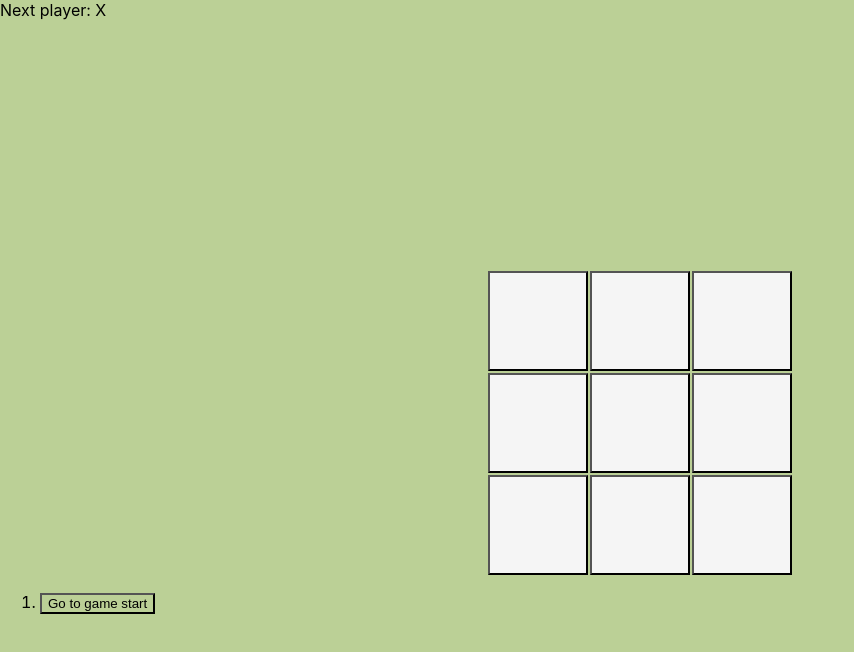
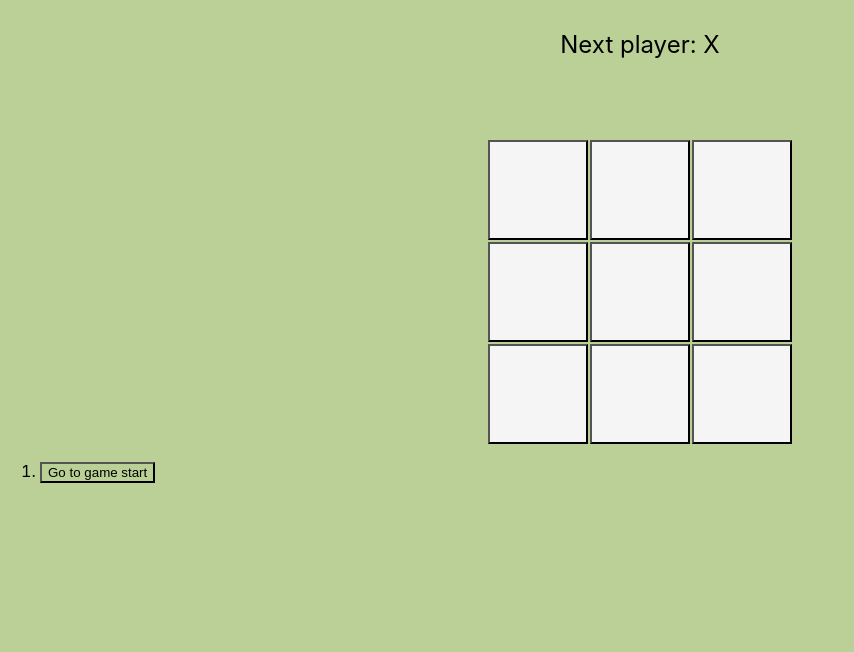
Before and after one commit to Rajeev12R/React_Learn, a React (Create React App) app: page / in a window 1280 px wide. Shown: the top 652 px of the page, without its empty margins (0-854 px from the left). Built offline with nearby package versions, Linux system fonts and the light colour scheme.

Commit message:
Styling of Board as well as the game content

```diff
--- a/src/App.css
+++ b/src/App.css
@@ -7,9 +7,22 @@
   padding: 6px;
   margin: 1px;
   background-color: whitesmoke;
+  display: flex;
+  align-items: center;
+  justify-content: center;
+}
+.board-row{
+  display: flex;
+
 }
 .container{
   display: grid;
   place-items: center;
-  margin-top: 250px;
+  margin-top: 80px;
+  max-height: 1440px;
 }
+.status{
+  font-size: 1.5rem;
+  text-align: center;
+  margin-top: 30px;
+}
```
